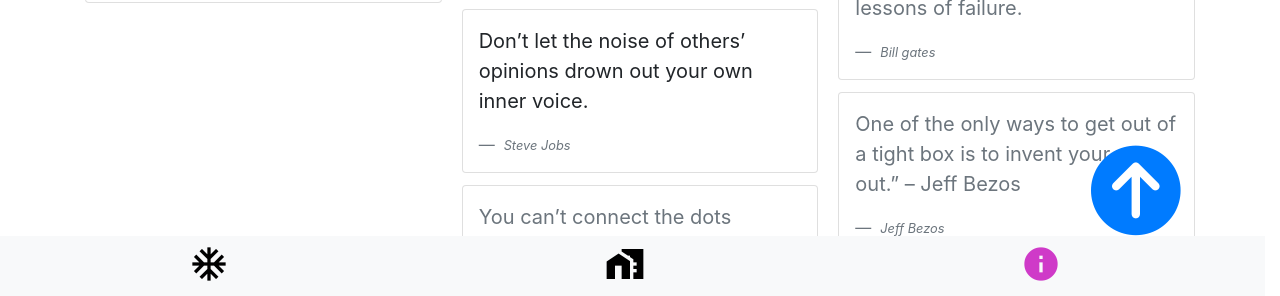
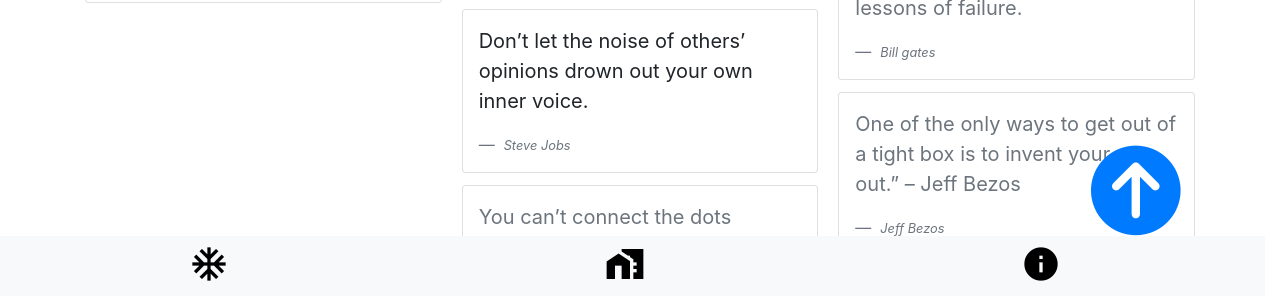
Before and after one commit to gouravbro/sap, a plain HTML site: page about.html in a window 1280 px wide. Shown: the part 502-798 px from the top of the page. Drawn offline with nearby package versions, Linux system fonts and the light colour scheme.

Commit message:
Update about.html

```diff
--- a/about.html
+++ b/about.html
@@ -49,7 +49,7 @@
         </div>
         <div class="nav-item col-4">
             <a href="/sap/about.html"><i class="material-icons" id="trd"
-                    style="font-size:40px; border-radius:50%; color: rgb(207, 58, 200)">info</i></a>
+                    style="font-size:40px; border-radius:50%; color: color: rgb(207, 58, 200)">info</i></a>
         </div>
     </div>
 
```
